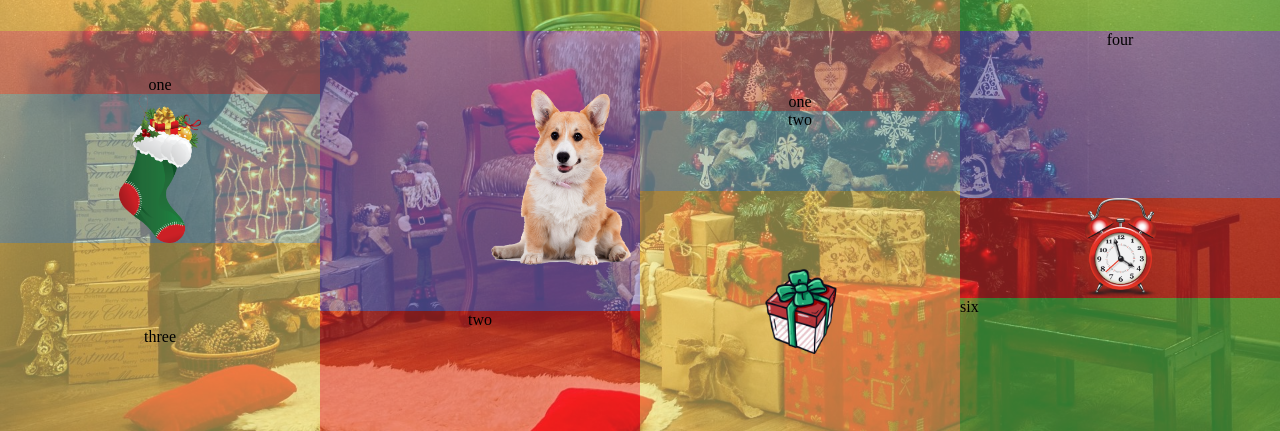
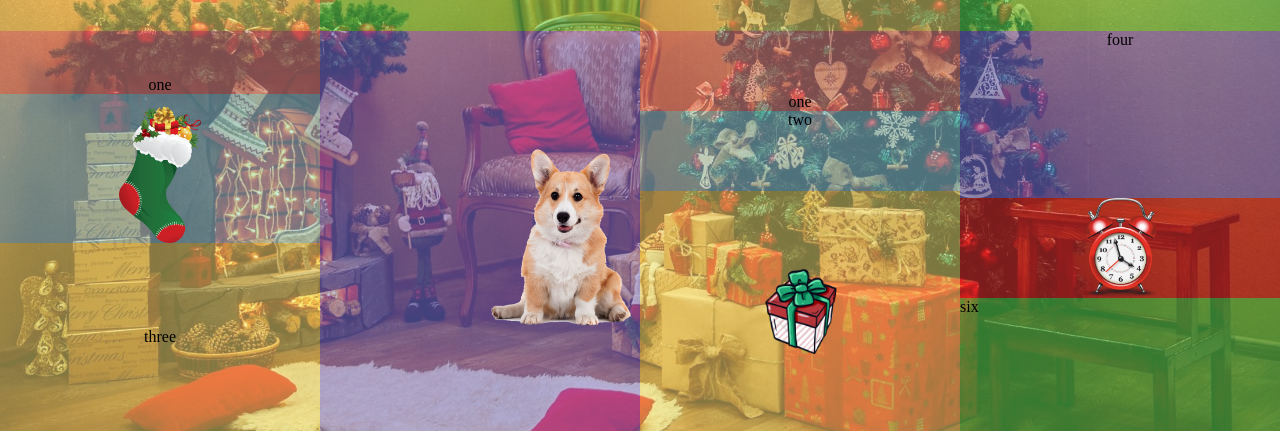
Before and after one commit to lerasimon/smolgame, a plain HTML site: page index.html in a window 1280 px wide. Shown: the part 369-800 px from the top of the page. Drawn offline with Linux system fonts and the light colour scheme.

Commit message:
resizing

```diff
--- a/index.html
+++ b/index.html
@@ -35,8 +35,6 @@
                         <div class='four2'>
                             <img class='corgi' src='corgi.png' />
                         </div>
-                        <div class='five2'>two</div>
-
                     </div>
                 </aside>
             </div>
--- a/style.css
+++ b/style.css
@@ -4,6 +4,7 @@ body {
     margin:0;
     display:flex;
     min-height:100vh;
+    min-width:100vw;
 }
 
 .content {
```
